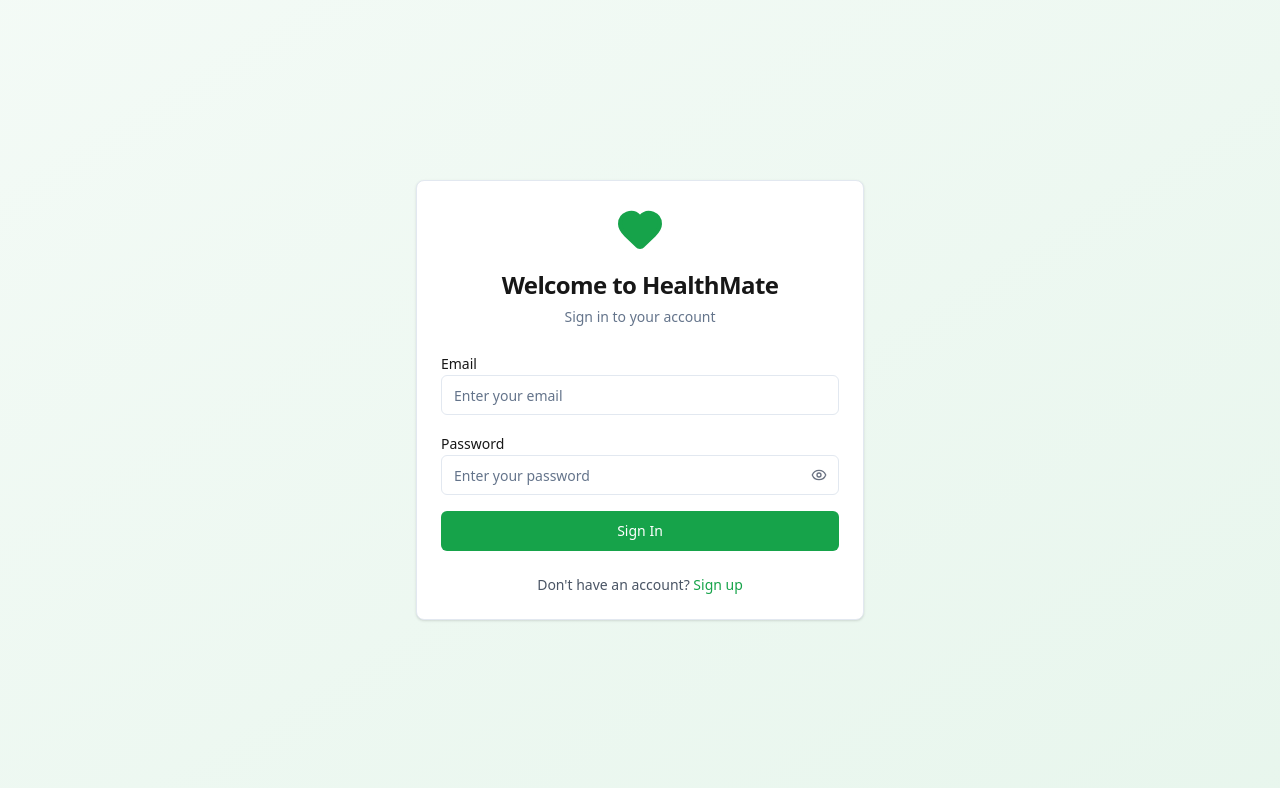
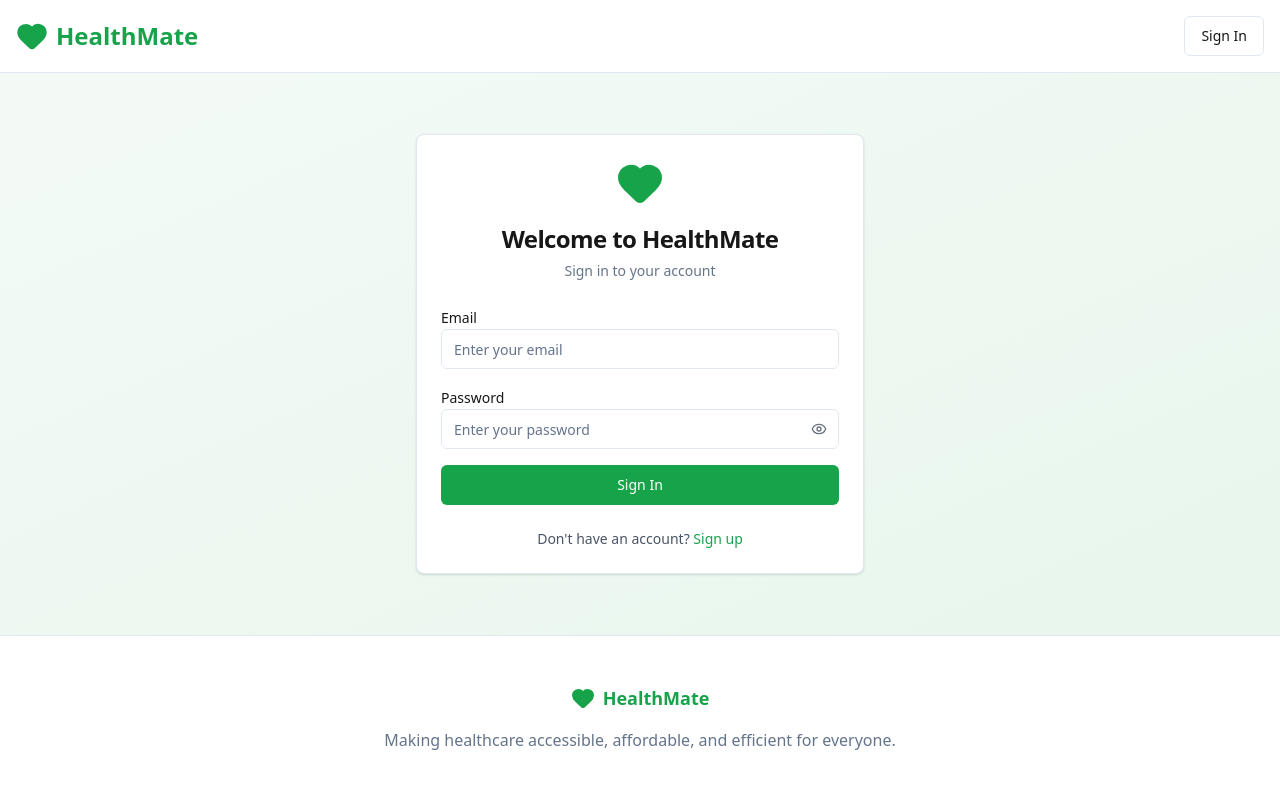
Before and after one commit to thommadurasahan/healthmate, a Next.js app: page /auth/signin in a window 1280 px wide. Shown: the top 788 px of the page. Built offline with nearby package versions, Linux system fonts and the light colour scheme.

Commit message:
Add header and footer to signin and signup pages

```diff
--- a/app/auth/signin/page.tsx
+++ b/app/auth/signin/page.tsx
@@ -7,6 +7,8 @@ import Link from 'next/link'
 import { Button } from '@/components/ui/button'
 import { Input } from '@/components/ui/input'
 import { Card, CardContent, CardDescription, CardHeader, CardTitle } from '@/components/ui/card'
+import { AuthHeader } from '@/components/auth-header'
+import { AuthFooter } from '@/components/auth-footer'
 import { Heart, Eye, EyeOff } from 'lucide-react'
 
 export default function SignIn() {
@@ -55,8 +57,10 @@ export default function SignIn() {
   }
 
   return (
-    <div className="min-h-screen flex items-center justify-center bg-gradient-to-br from-primary/5 to-primary/10 px-4">
-      <Card className="w-full max-w-md">
+    <div className="min-h-screen flex flex-col">
+      <AuthHeader />
+      <div className="flex-1 flex items-center justify-center bg-gradient-to-br from-primary/5 to-primary/10 px-4 py-8">
+        <Card className="w-full max-w-md">
         <CardHeader className="text-center">
           <div className="flex justify-center mb-4">
             <Heart className="h-12 w-12 text-primary fill-current" />
@@ -126,6 +130,8 @@ export default function SignIn() {
           </div>
         </CardContent>
       </Card>
+      </div>
+      <AuthFooter />
     </div>
   )
 }
--- a/app/auth/signup/page.tsx
+++ b/app/auth/signup/page.tsx
@@ -6,6 +6,8 @@ import Link from 'next/link'
 import { Button } from '@/components/ui/button'
 import { Input } from '@/components/ui/input'
 import { Card, CardContent, CardDescription, CardHeader, CardTitle } from '@/components/ui/card'
+import { AuthHeader } from '@/components/auth-header'
+import { AuthFooter } from '@/components/auth-footer'
 import { Heart, Eye, EyeOff } from 'lucide-react'
 
 export default function SignUp() {
@@ -92,8 +94,10 @@ export default function SignUp() {
   const requiresAdditionalInfo = ['PHARMACY', 'DELIVERY_PARTNER', 'LABORATORY', 'DOCTOR'].includes(formData.role)
 
   return (
-    <div className="min-h-screen flex items-center justify-center bg-gradient-to-br from-primary/5 to-primary/10 px-4 py-8">
-      <Card className="w-full max-w-md">
+    <div className="min-h-screen flex flex-col">
+      <AuthHeader />
+      <div className="flex-1 flex items-center justify-center bg-gradient-to-br from-primary/5 to-primary/10 px-4 py-8">
+        <Card className="w-full max-w-md">
         <CardHeader className="text-center">
           <div className="flex justify-center mb-4">
             <Heart className="h-12 w-12 text-primary fill-current" />
@@ -514,6 +518,8 @@ export default function SignUp() {
           </div>
         </CardContent>
       </Card>
+      </div>
+      <AuthFooter />
     </div>
   )
 }
--- a/app/page.tsx
+++ b/app/page.tsx
@@ -147,7 +147,7 @@ export default function Home() {
               <Card className="text-center hover:shadow-lg hover:border-primary/50 transition-all duration-300 cursor-pointer group">
                 <CardHeader>
                   <UserCog className="h-12 w-12 text-primary mx-auto mb-4 group-hover:scale-110 transition-transform duration-300" />
-                  <CardTitle className="group-hover:text-primary transition-colors duration-300">Manage HealthMate</CardTitle>
+                  <CardTitle className="group-hover:text-primary transition-colors duration-300">Manage Platform</CardTitle>
                   <CardDescription className="group-hover:text-primary/80 transition-colors duration-300">
                     Maintain HealthMate platform effortlessly
                   </CardDescription>
--- /dev/null
+++ b/components/auth-footer.tsx
@@ -0,0 +1,21 @@
+'use client'
+
+import { Heart } from 'lucide-react'
+
+export function AuthFooter() {
+  return (
+    <footer className="bg-background/80 backdrop-blur-sm border-t border-border py-12">
+      <div className="container mx-auto px-4">
+        <div className="flex flex-col items-center space-y-4">
+          <div className="flex items-center space-x-2">
+            <Heart className="h-6 w-6 text-primary fill-current" />
+            <h1 className="text-lg font-bold text-primary">HealthMate</h1>
+          </div>
+          <p className="text-muted-foreground text-center">
+            Making healthcare accessible, affordable, and efficient for everyone.
+          </p>
+        </div>
+      </div>
+    </footer>
+  )
+}
--- /dev/null
+++ b/components/auth-header.tsx
@@ -0,0 +1,25 @@
+'use client'
+
+import Link from 'next/link'
+import { Button } from '@/components/ui/button'
+import { Heart } from 'lucide-react'
+
+export function AuthHeader() {
+  return (
+    <header className="border-b bg-background/80 backdrop-blur-sm sticky top-0 z-50">
+      <div className="container mx-auto px-4 py-4 flex justify-between items-center">
+        <Link href="/" className="flex items-center space-x-2">
+          <Heart className="h-8 w-8 text-primary fill-current" />
+          <h1 className="text-2xl font-bold text-primary">HealthMate</h1>
+        </Link>
+        <div className="flex space-x-4">
+          <Link href="/auth/signin" className="cursor-pointer inline-block">
+            <Button variant="outline" className="cursor-pointer hover:bg-primary hover:text-primary-foreground hover:border-primary transition-all duration-300">
+              Sign In
+            </Button>
+          </Link>
+        </div>
+      </div>
+    </header>
+  )
+}
```
